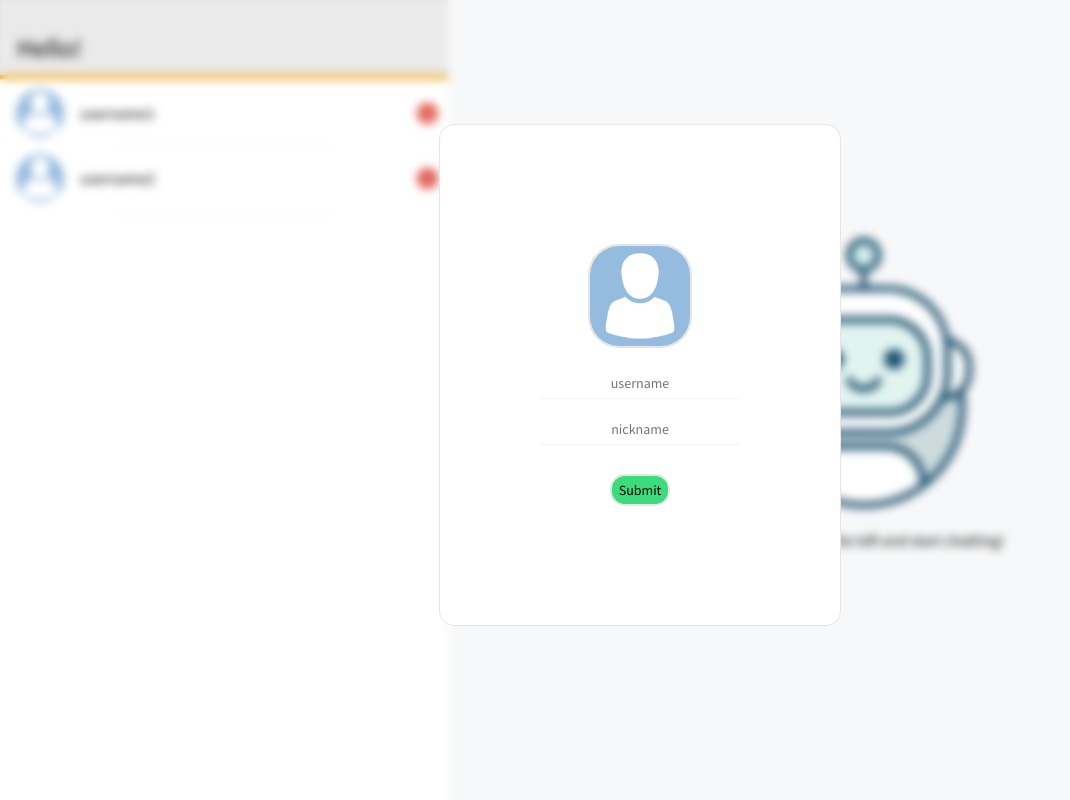
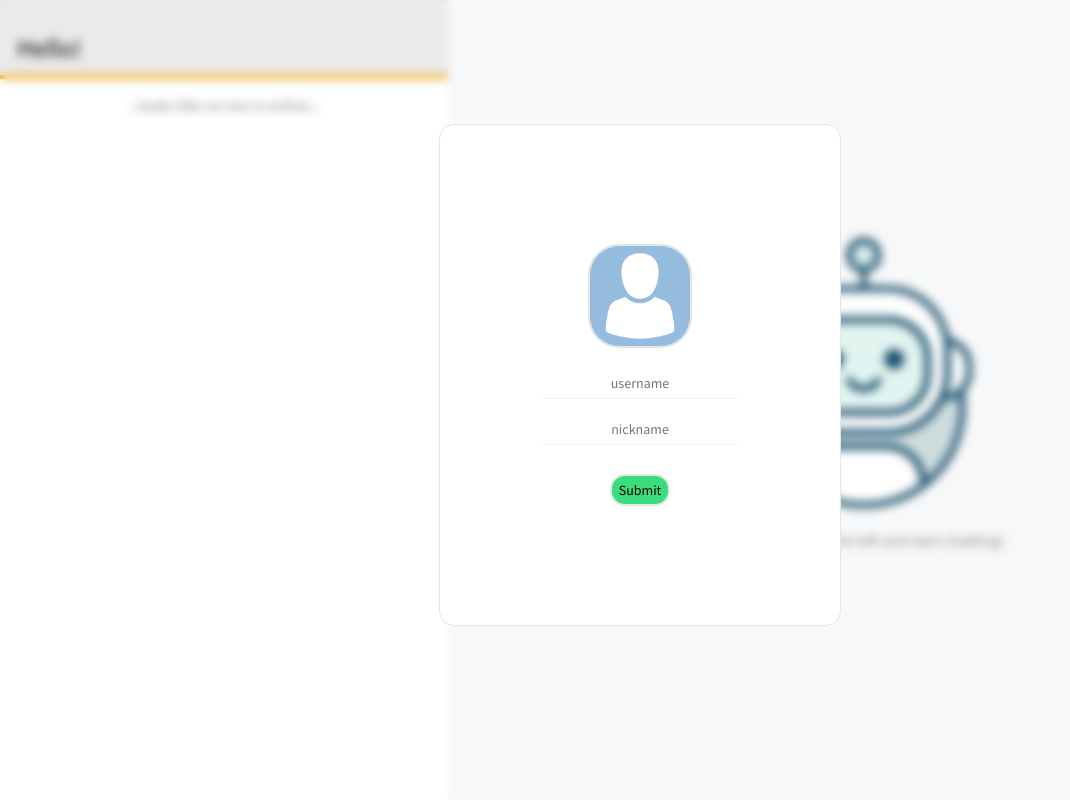
Before and after one commit to ECS153/final-project-beep-beep-boop-boop, a Flask app: page / in a window 1280 px wide. Shown: the whole page, without its empty margins (0-1070 px from the left). Run offline with Flask 2, Linux system fonts and the light colour scheme; some libraries are stand-ins or nearby versions.

Commit message:
Front-end: added some indicator text when theres no online user, connected backend's update nickname function on changes. Added several restraints to prevent newline which would have broke the views.

```diff
--- a/app/server.py
+++ b/app/server.py
@@ -121,27 +121,31 @@ def handle_disconnect():
 
 
 @socketio.on('join')
-def assign_private_room(data, method=[]):
+def assign_private_room(data):
     if data['username'] in socket:  # user already logged in somewhere, disable previous room
         sid = socket.pop(data['username'])
         socket_inv.pop(sid)
         close_room(sid)
 
     join_room(request.sid)
-    print(data);
     client[data['username']] = {
-        'nickname': data['username'],
+        'nickname': data['nickname'],
         'public_key': data['public_key']
     }
     socket[data['username']] = request.sid  # 'a' is username
     socket_inv[request.sid] = data['username']
-    emit('user list', json.loads(json.dumps(client)))  # sends online user list
+    distribute_user_list()
     emit('public key', {"public_key": Keys.getPublicKey().export_key(settings.KEY_ENCODING_EXTENSION)})
 
 
 @socketio.on('update')
 def update_client(data):
     client[data['username']]['nickname'] = data['nickname']
+
+
+@socketio.on('request user list')
+def distribute_user_list():
+    emit('user list', json.loads(json.dumps(client)))
 
 
 @socketio.on('message')
--- a/app/static/main.js
+++ b/app/static/main.js
@@ -1,5 +1,6 @@
 let socket = io.connect('http://' + document.domain + ':' + location.port);
 var username;
+var nickname_prev;
 var nickname;
 var keys;
 var server_public_key = null;
@@ -64,8 +65,46 @@ function decodeMessage(message){
     return decoder.decode(message)
 }
 
+
+
+
+// Event Listeners
 document.getElementById("submit").addEventListener("click", handle_login);
+document.getElementById("login_view").children[0].children[1].addEventListener("keyup", function(e) {
+    if (e.keyCode == 13)
+        document.getElementById("login_view").children[0].children[3].focus();
+});
+document.getElementById("login_view").children[0].children[3].addEventListener("keyup", function(e) {
+    if (e.keyCode == 13)
+        handle_login();
+});
+document.getElementById("nickname").addEventListener("keydown", function(e) {
+    if (e.keyCode == 13) {
+        document.getElementById("nickname").blur();
+        e.preventDefault();
+        return false;
+    }
+});
+document.getElementById("nickname").addEventListener("paste", function(e) {  // disable pasting to prevent newline
+    e.preventDefault();
+    return false;
+});
+document.getElementById("nickname").addEventListener("focus", function(e) {
+    nickname_prev = nickname;
+});
+document.getElementById("nickname").addEventListener("blur", function(e) {
+    nickname = document.getElementById("nickname").innerHTML;
+    if (nickname != nickname_prev) {
+        socket.emit('update', {
+            username : username,
+            nickname : nickname
+        });
+    }
+});
 
+
+
+// Sockets
 socket.on('connect', function() {
     var form = $('form' ).on( 'submit', function( e ) {
         e.preventDefault()
@@ -81,15 +120,35 @@ socket.on('connect', function() {
             sender : user_name,
             recipient : username[0],
             message : user_input
-        } )
+        })
         $( 'input.message' ).val( '' ).focus()
     })
 });
 
 socket.on('user list', function(user_list) {
-    console.log(user_list)
     online_users = user_list;
-    update_users_list();
+    chat = document.getElementById("online_users");
+    html = '';
+
+    for (var user in online_users) { // this is extracting username (or key) from the json
+        if (user == username)
+            continue;
+
+        html += '<div class="user" id="';
+        html += user;
+        html += '"><div class="flex-container"><img src="static/img/avatar.png") }}"><div class="username">';
+        html += online_users[user]['nickname'];
+        html += '</div><div class="notification">0</div></div><div class="divider"></div></div>';
+    }
+
+    if (html == '') {
+        html = '<p>...looks like no one is online...</p>';
+    }
+
+    chat.innerHTML = html;
+    setTimeout(function(){
+        socket.emit('request user list');
+    }, 5000);
 });
 
 socket.on('public key', function(data){
@@ -98,7 +157,7 @@ socket.on('public key', function(data){
     document.getElementById("login_view").classList.add("hidden");
 });
 
-socket.on( 'message', function( msg ) {
+socket.on('message', function( msg ) {
     console.log( msg )
     if( typeof msg.sender !== 'undefined' ) {
     $( 'h3' ).remove()
@@ -107,24 +166,23 @@ socket.on( 'message', function( msg ) {
 });
 
 
+
+
 async function handle_login() {
-    console.log("hello");
     login_card = document.getElementById("login_view").children[0];
     username = login_card.children[1].value;
     nickname = login_card.children[3].value;
 
-    if (nickname == "") {
-        nickname = username;
-    }
-    console.log("Creating keys")
-    keys = await createKeys()
-    console.log(keys.publicKey);
+    if (username != "") {
+        if (nickname == "")
+            nickname = username;
 
-    if (username != "") {
         document.getElementById("nickname").innerHTML = nickname;
         color_strip = document.getElementsByClassName("color_strip")[0];
         color_strip.classList.add("green");
         color_strip.classList.remove("yellow");
+        keys = await createKeys();
+        console.log(keys.publicKey);
         socket.emit('join', {
             username: username,
             nickname: nickname,
@@ -134,21 +192,10 @@ async function handle_login() {
         login_card.children[1].classList.add("error");
         setTimeout(function(){
             login_card.children[1].classList.remove('error');
-            //....and whatever else you need to do
         }, 500);
+        login_card.children[1].focus();
     }
 }
 
 
-function update_users_list() {
-    var usernames = []
-
-    for (var username in online_users)  // this is extracting username (or key) from the json
-        usernames.push(username)
-
-
-//    <div class="user" id="username2"><div class="flex-container"><img src="{{ url_for('static', filename = 'img/avatar.png') }}"><div class="username">username2</div><div class="notification">0</div></div><div class="divider"></div></div>
-}
-
-
 // Sockets
--- a/app/static/website.css
+++ b/app/static/website.css
@@ -99,6 +99,18 @@ input:focus{
     width: 40px;
 }
 
+.side header #nickname {
+    outline: 0;
+    white-space: nowrap;
+    width: 30vw;
+    overflow: hidden;
+}
+
+.side #online_users p {
+    color: rgb(128,128,128);
+    text-align: center;
+}
+
 .side .user {
     cursor: pointer;
     height: 65px;
@@ -132,13 +144,14 @@ input:focus{
     margin: auto 10px;;
 }
 
-.chat {
+#chat {
     background: rgb(247,248,249);
     flex-grow: 1;
     height: 100vh;
 }
 
-.chat .placeholder {
+#chat .placeholder {
+    color: rgb(128,128,128);
     display: flex;
     flex-direction: column;
     align-items: center;
@@ -146,20 +159,21 @@ input:focus{
     height: 100vh;
 }
 
-.chat .placeholder img {
+#chat .placeholder img {
     height: 55%;
     max-height: 300px;
     width: auto;
     max-width: 320px;
 }
 
-.chat .placeholder div {
+#chat .placeholder div {
     padding: 10px 0 30px 0;
 }
 
 .color_strip {
     height: 4px;
     width: 100%;
+    margin-bottom: 10px;
 }
 
 .green {
@@ -181,6 +195,10 @@ input:focus{
     display: none;
 }
 
+#chat .hidden {
+    display: none;
+}
+
 @keyframes shake {
   0% { transform: translate(1px, 1px) rotate(0deg); }
   10% { transform: translate(-1px, -2px) rotate(-1deg); }
--- a/app/templates/website.html
+++ b/app/templates/website.html
@@ -12,7 +12,7 @@
     <div class="flex-container" id="login_view">
         <div class="card">
             <img src="{{ url_for('static', filename = 'img/avatar.png') }}">
-            <input type="text" placeholder="username">
+            <input type="text" placeholder="username" autofocus>
             <div class="divider"></div>
             <input type="text" placeholder="nickname">
             <div class="divider"></div>
@@ -23,32 +23,15 @@
     <div class="flex-container">
         <div class="side">
             <header>
-                <div id="nickname">Hello!</div>
+                <div id="nickname" contenteditable="true">Hello!</div>
             </header>
             <div class="color_strip yellow"></div>
-            <div class="online_users">
-                <div class="user" id="username1">
-                    <div class="flex-container">
-                        <img src="{{ url_for('static', filename = 'img/avatar.png') }}">
-                        <div class="username">username1</div>
-                        <div class="notification">12</div>
-                    </div>
-                    <div class="divider"></div>
-                </div>
-
-                <div class="user" id="username2">
-                    <div class="flex-container">
-                        <img src="{{ url_for('static', filename = 'img/avatar.png') }}">
-                        <div class="username">username2</div>
-                        <div class="notification">0</div>
-                    </div>
-                    <div class="divider"></div>
-                </div>
-
+            <div id="online_users">
+                <p>...looks like no one is online...</p>
             </div>
         </div>
 
-        <div class="chat">
+        <div id="chat">
             <div class="placeholder">
                 <img src="{{ url_for('static', filename = 'img/robot.png') }}">
                 <div>Select a user on the left and start chatting!</div>
```
